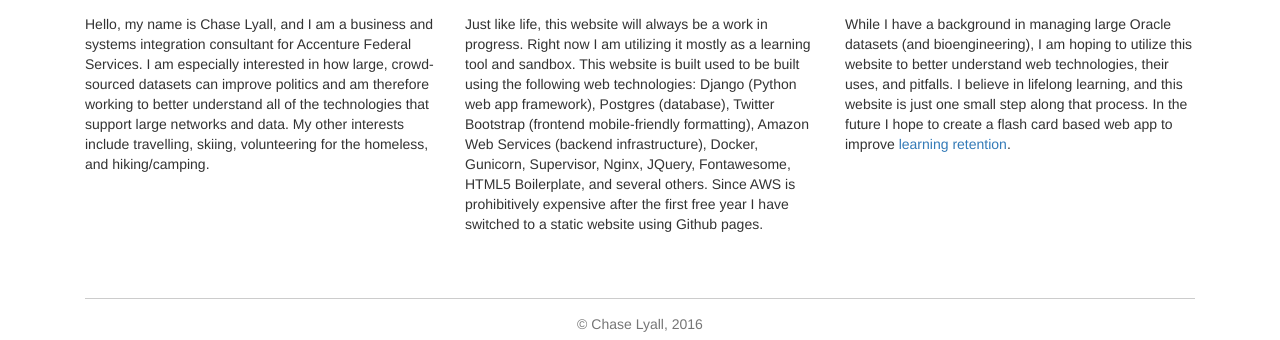
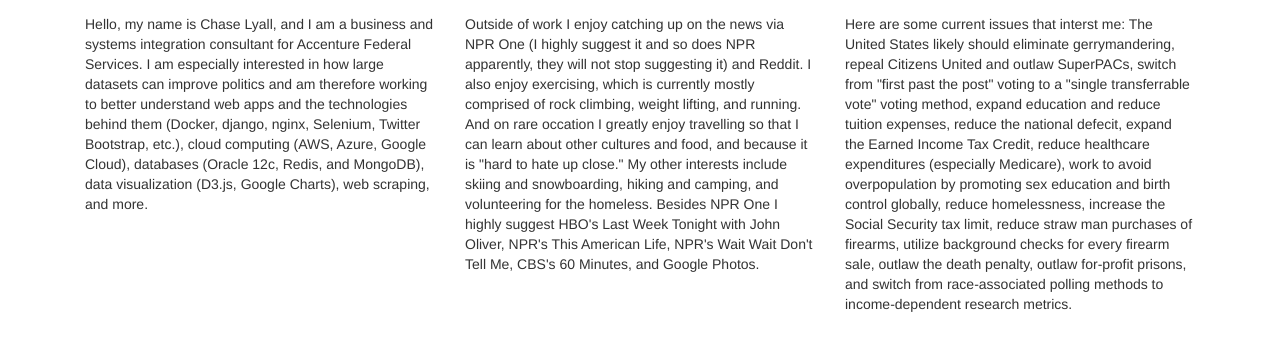
Before and after one commit to ChaseLyall/ChaseLyall.github.io, a plain HTML site: page index.html in a window 1280 px wide. Shown: the part 660-1000 px from the top of the page. Drawn offline with Linux system fonts and the light colour scheme; a script that the page names is missing.

Commit message:
Updated Text

```diff
--- a/index.html
+++ b/index.html
@@ -56,7 +56,7 @@
         <div class="container">
             <div class="col-md-12 center-block" style="padding-top: 175px">
                 <h1>Chase Lyall</h1>
-                <h4>Personal Portfolio & Sandbox</h4>
+                <!--<h4>Personal Portfolio & Sandbox</h4>-->
             </div>
         </div>
     <!--<img class="img-responsive center-block" align="middle" src="img/Godafoss.png" alt="Godafoss, Iceland">-->
@@ -65,24 +65,24 @@
     <div class="col-md-4">
         <h2 class="sub-header">Objective</h2>
         <p>Hello, my name is Chase Lyall, and I am a business and systems integration consultant for Accenture Federal Services.
-        I am especially interested in how large, crowd-sourced datasets can improve politics and am therefore working to better understand
-        all of the technologies that support large networks and data. My other interests include travelling, skiing,
-        volunteering for the homeless, and hiking/camping.</p>
+        I am especially interested in how large datasets can improve politics and am therefore working to better understand
+        web apps and the technologies behind them (Docker, django, nginx, Selenium, Twitter Bootstrap, etc.), cloud computing (AWS, Azure, Google Cloud),
+		databases (Oracle 12c, Redis, and MongoDB), data visualization (D3.js, Google Charts), web scraping, and more.<p>
     </div>
     <div class="col-md-4">
-        <h2 class="sub-header">Website</h2>
-        <p>Just like life, this website will always be a work in progress. Right now I am utilizing it mostly as a
-            learning tool and sandbox. This website is built used to be built using the following web technologies: Django (Python web app framework),
-            Postgres (database), Twitter Bootstrap (frontend mobile-friendly formatting), Amazon Web Services (backend infrastructure), Docker, Gunicorn,
-            Supervisor, Nginx, JQuery, Fontawesome, HTML5 Boilerplate, and several others. Since AWS is prohibitively expensive after the first free year
-			I have switched to a static website using Github pages.</p>
+        <h2 class="sub-header">Interests</h2>
+        <p>Outside of work I enjoy catching up on the news via NPR One (I highly suggest it and so does NPR apparently, they will not stop suggesting it) and Reddit.
+		I also enjoy exercising, which is currently mostly comprised of rock climbing, weight lifting, and running. And on rare occation I greatly enjoy travelling so that I can learn about
+		other cultures and food, and because it is "hard to hate up close." My other interests include skiing and snowboarding, hiking and camping, and volunteering for the homeless.
+		Besides NPR One I highly suggest HBO's Last Week Tonight with John Oliver, NPR's This American Life, NPR's Wait Wait Don't Tell Me, CBS's 60 Minutes, and Google Photos.</p>
     </div>
     <div class="col-md-4">
-        <h2 class="sub-header">What's to Come</h2>
-        <p>While I have a background in managing large Oracle datasets
-            (and bioengineering), I am hoping to utilize this website to better understand web technologies, their uses,
-        and pitfalls. I believe in lifelong learning, and this website is just one small step along that process. In the
-        future I hope to create a flash card based web app to improve <a href="http://www.reddit.com/r/AskReddit/comments/2b0yf8/good_students_how_do_you_go_about_getting_good/cj0qre2">learning retention</a>.</p>
+        <h2 class="sub-header">Current Issues</h2>
+        <p>Here are some current issues that interst me: The United States likely should eliminate gerrymandering, repeal Citizens United and outlaw SuperPACs, switch from
+		"first past the post" voting to a "single transferrable vote" voting method, expand education and reduce tuition expenses, reduce the national defecit, expand the Earned Income Tax Credit,
+		reduce healthcare expenditures (especially Medicare), work to avoid overpopulation by promoting sex education and birth control globally, reduce homelessness, increase the Social Security tax limit,
+		reduce straw man purchases of firearms, utilize background checks for every firearm sale, outlaw the death penalty, outlaw for-profit prisons,
+		and switch from race-associated polling methods to income-dependent research metrics.<p>
     </div>
     </div>
 
```
Also changed, not shown: resume.html (+3 -2 lines).
